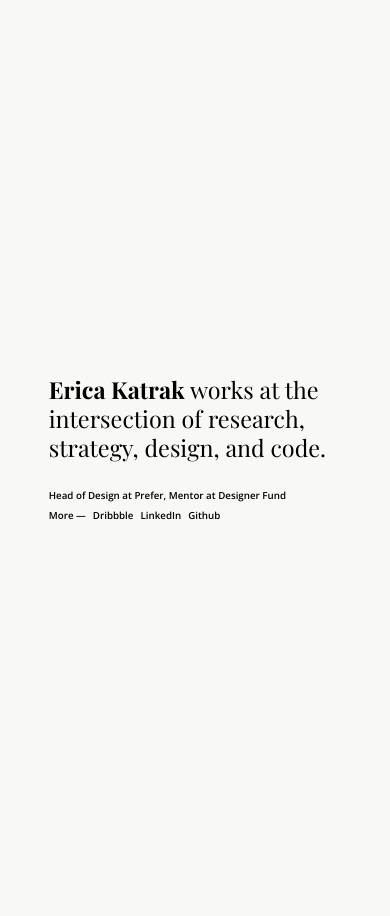
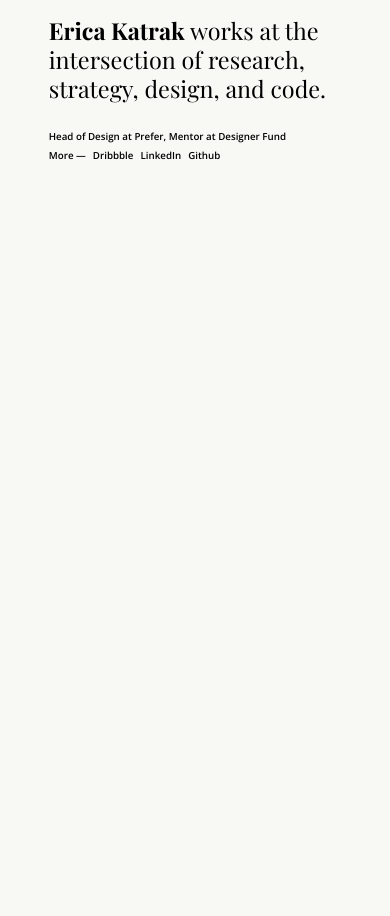
Before and after one commit to ericakatrak/ericakatrak.github.io, a Jekyll site: the page built from new.html, in a window 390 px wide. Built offline with Jekyll 4.4.1, drawn with Linux system fonts in a browser that asks for light colours; nearby versions of some CDN libraries.

Commit message:
style tweaks

```diff
--- a/css/new.css
+++ b/css/new.css
@@ -152,23 +152,33 @@
 
 /* MEDIA QUERIES */
 @media (max-width:750px) {
-  .shotlist .shotitem {
-    display: block;
-		width: calc(100% - 40px);
-  }
-}
 
-@media (max-width: 640px) {
-	section.intro {max-width: 75vw;}
-  h1 {
+	section.intro {
+		height: auto;
+		margin: 4vw auto;
+		max-width: 75vw;
+	}
+
+	h1 {
     font-size: 6vw;
     line-height: 7.5vw;
     margin-bottom: 4vw;
   }
+
   p {
 		font-size: 2.5vw;
 		line-height: 5vw;
 		padding-bottom: 4vw;
   }
 
+  .shotlist .shotitem {
+    display: block;
+		width: calc(100% - 40px);
+  }
+
 }
+
+@media (max-width: 640px) {
+
+
+}
```
